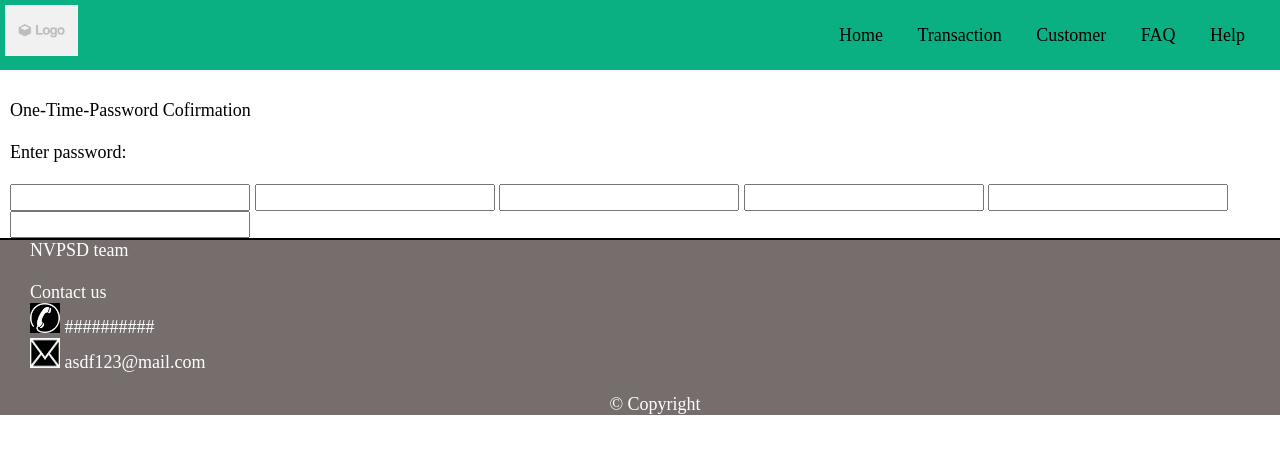
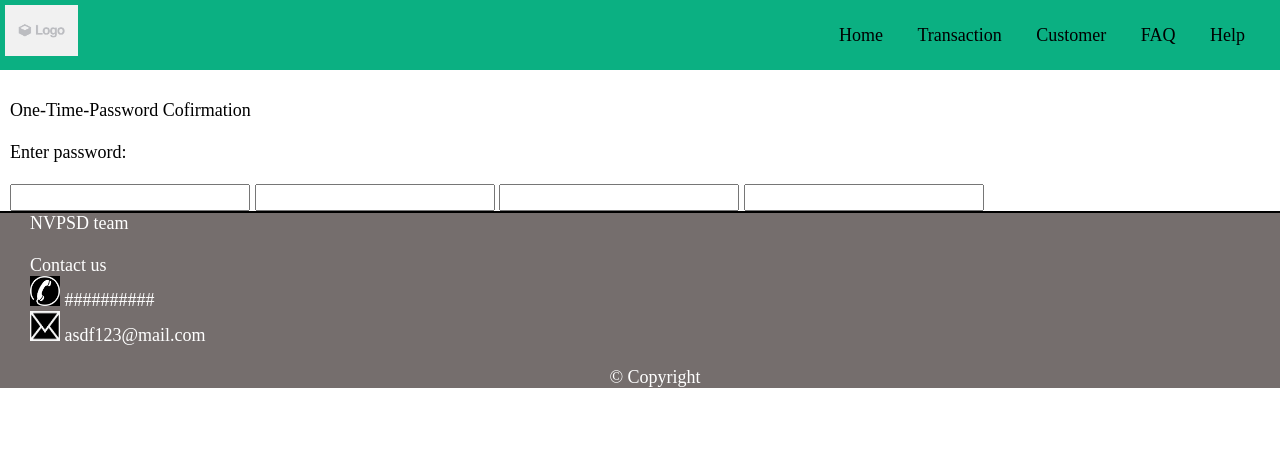
Before and after one commit to priyanka2011-sudo/hack_payment, a PHP site: page /OTPConfirmation.php in a window 1280 px wide. Shown: the top 454 px of the page. Run offline with PHP 8.4, Linux system fonts and the light colour scheme.

Commit message:
Change linking html to php

```diff
--- a/CustomerList2.php
+++ b/CustomerList2.php
@@ -1,5 +1,5 @@
 <?php include "header.php"; ?>
-        <a href="CustomerRegistration.html"><button id="create_customer" class="functional_button">Create Customer</button></a>
+        <a href="CustomerRegistration.php"><button id="create_customer" class="functional_button">Create Customer</button></a>
         <button id="scan_barcode" class="functional_button">Scan Barcode</button>
         <input type="text" id="search_by_phone" class="search_by" placeholder="Search by phone number">
         <section id="profile_list">
--- a/OTPConfirmation.php
+++ b/OTPConfirmation.php
@@ -2,11 +2,9 @@
         <header>One-Time-Password Cofirmation</header> <br>
         <label>Enter password: </label> <br> <br>
         <form>
-            <input id="codeBox1" type="number" maxlength="1" class="OTP">
-            <input id="codeBox2" type="number" maxlength="1" class="OTP">
-            <input id="codeBox3" type="number" maxlength="1" class="OTP">
-            <input id="codeBox4" type="number" maxlength="1" class="OTP">
-            <input id="codeBox3" type="number" maxlength="1" class="OTP">
-            <input id="codeBox4" type="number" maxlength="1" class="OTP">
-        </form>
+		<input id="codeBox1" type="number" maxlength="1" onkeyup="onKeyUpEvent(1, event)" onfocus="onFocusEvent(1)" class="OTP">
+		<input id="codeBox2" type="number" maxlength="1" onkeyup="onKeyUpEvent(2, event)" onfocus="onFocusEvent(2)" class="OTP">
+		<input id="codeBox3" type="number" maxlength="1" onkeyup="onKeyUpEvent(3, event)" onfocus="onFocusEvent(3)" class="OTP">
+		<input id="codeBox4" type="number" maxlength="1" onkeyup="onKeyUpEvent(4, event)" onfocus="onFocusEvent(4)" class="OTP">
+	</form>
 <?php include "footer.php"; ?>
--- a/header.php
+++ b/header.php
@@ -14,8 +14,8 @@
         <nav id="nav_bar">
             <ul>
                 <li><a href="#home">Home</a></li>
-                <li><a href="Transaction.html">Transaction</a></li>
-                <li><a href="CustomerList2.html">Customer</a></li>
+                <li><a href="Transaction.php">Transaction</a></li>
+                <li><a href="CustomerList2.php">Customer</a></li>
                 <li><a href="#FAQ">FAQ</a></li>
                 <li><a href="#help">Help</a></li>
             </ul>
--- a/initiation1.php
+++ b/initiation1.php
@@ -42,7 +42,7 @@
                 <br>
             <hr>
             <div class="con">
-                <a href="initiation2.html">
+                <a href="initiation2.php">
             <input type="submit" value="Next"></input></a>
         </div>
 <?php include "footer.php"; ?>
--- a/initiation2.php
+++ b/initiation2.php
@@ -22,7 +22,7 @@
                     </div>
             <hr>
             <div class="con1">
-                <a href="initiation3.html">
+                <a href="initiation3.php">
                 <input type="submit" value="Continue"></input></a>
                 </div>
 <?php include "footer.php"; ?>
```
